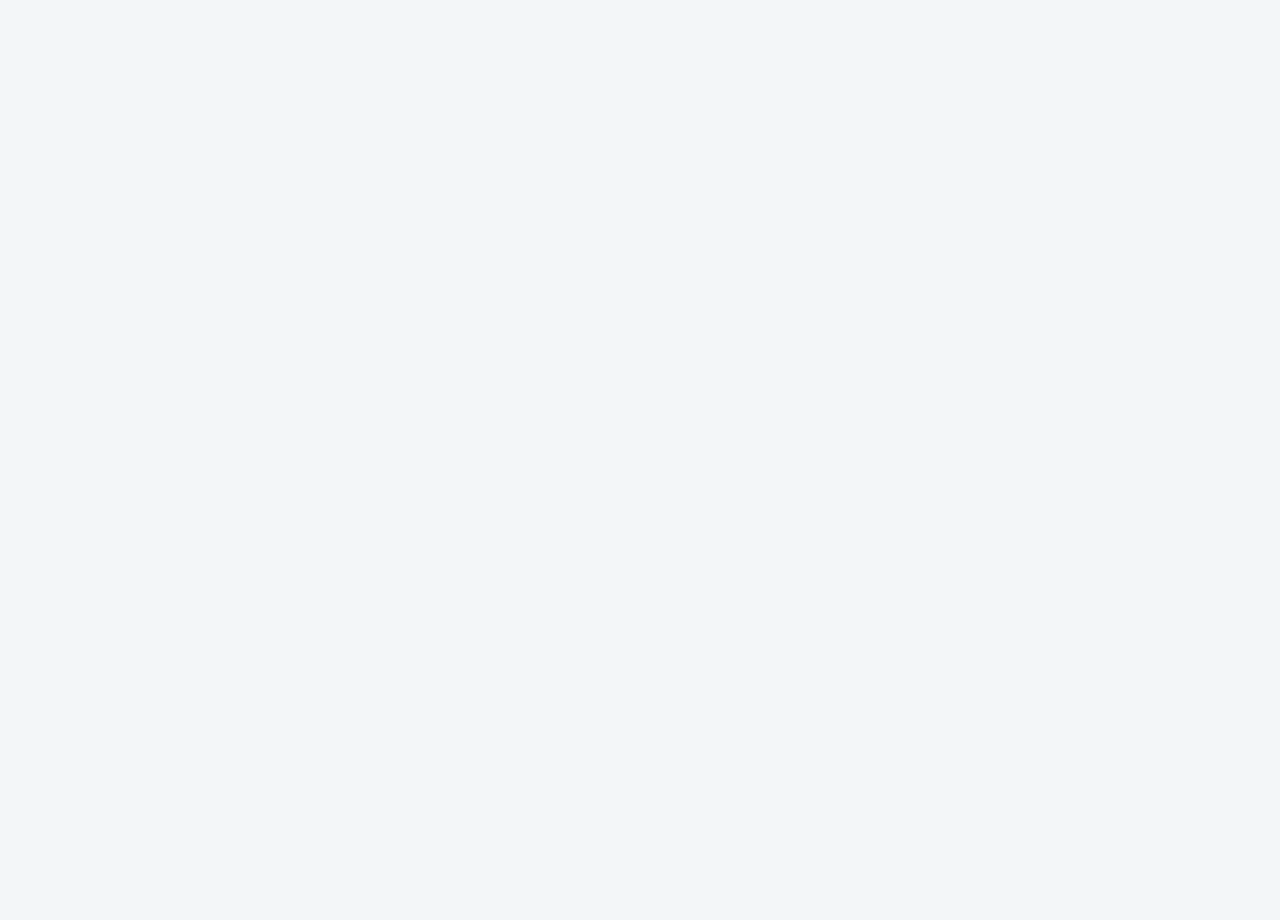
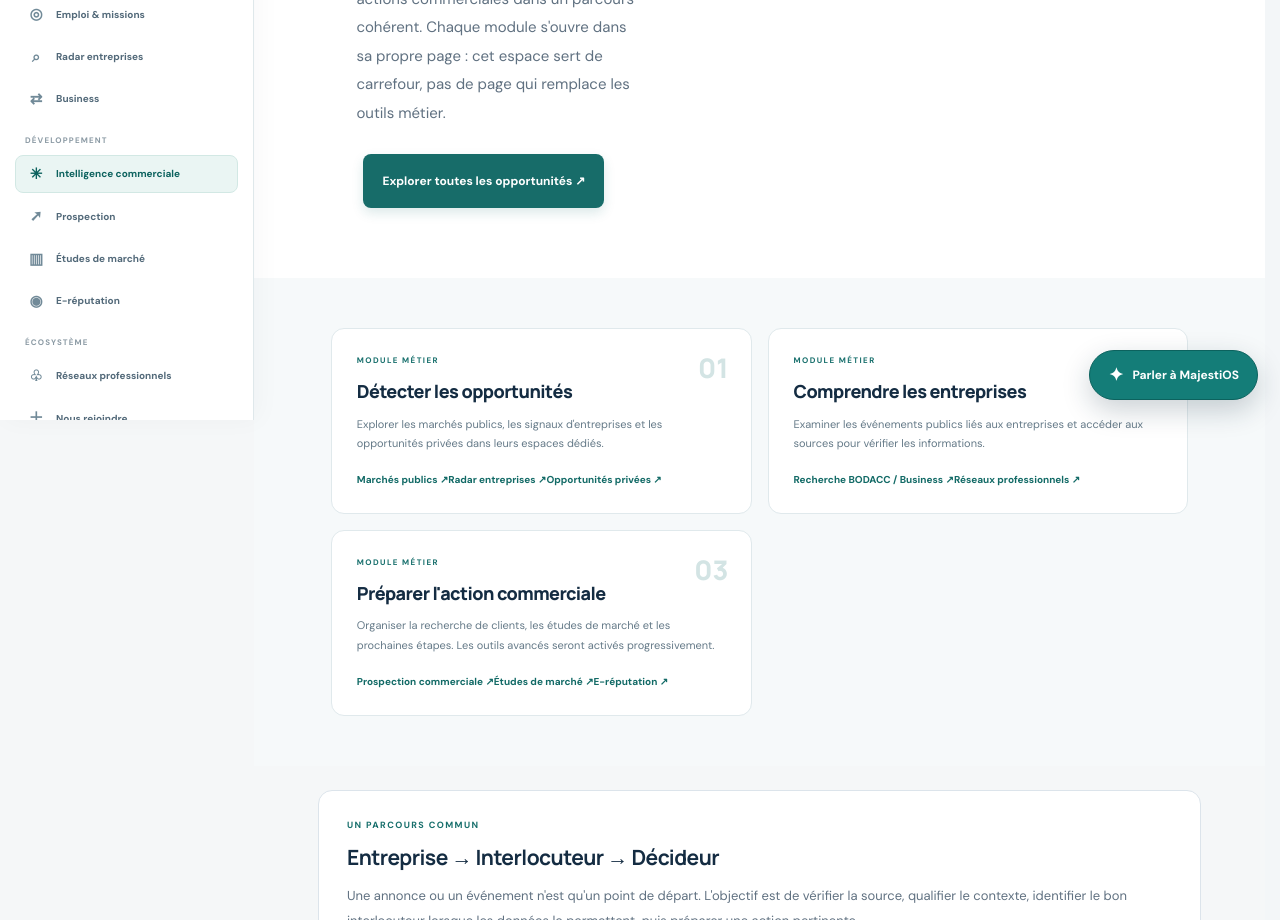
Before and after one commit to Chexpeer/Majestios, a Next.js app: page /intelligence-commerciale in a window 1280 px wide. Before the commit this address had no page. Shown: the part 380-1300 px from the top of the page. Before the commit the page ends 800 px from the top, so only its background shows below. Built offline with nearby package versions, Linux system fonts and the light colour scheme.

Commit message:
fix(navigation): create dedicated commercial intelligence hub

```diff
--- a/src/app/intelligence-commerciale/page.tsx
+++ b/src/app/intelligence-commerciale/page.tsx
@@ -1,6 +1,92 @@
-import { redirect } from "next/navigation";
+import Link from "next/link";
+import PublicHeader from "@/components/public-header";
 
-// Compatibilité avec les anciennes URL : la navigation canonique est désormais centralisée.
-export default function LegacyRouteRedirect() {
-  redirect("/developpement-commercial");
+export const metadata = {
+  title: "Intelligence commerciale — MajestiOS",
+  description: "Un espace dédié pour transformer les signaux du marché en opportunités commerciales qualifiées.",
+};
+
+const modules = [
+  {
+    number: "01",
+    title: "Détecter les opportunités",
+    description: "Explorer les marchés publics, les signaux d'entreprises et les opportunités privées dans leurs espaces dédiés.",
+    links: [
+      { label: "Marchés publics", href: "/appels-offres-publics" },
+      { label: "Radar entreprises", href: "/opportunites/radar-entreprises" },
+      { label: "Opportunités privées", href: "/appels-offres-prives" },
+    ],
+  },
+  {
+    number: "02",
+    title: "Comprendre les entreprises",
+    description: "Examiner les événements publics liés aux entreprises et accéder aux sources pour vérifier les informations.",
+    links: [
+      { label: "Recherche BODACC / Business", href: "/business" },
+      { label: "Réseaux professionnels", href: "/reseaux" },
+    ],
+  },
+  {
+    number: "03",
+    title: "Préparer l'action commerciale",
+    description: "Organiser la recherche de clients, les études de marché et les prochaines étapes. Les outils avancés seront activés progressivement.",
+    links: [
+      { label: "Prospection commerciale", href: "/developpement-commercial/prospection" },
+      { label: "Études de marché", href: "/developpement-commercial/etudes-de-marche" },
+      { label: "E-réputation", href: "/developpement-commercial/e-reputation" },
+    ],
+  },
+];
+
+export default function CommercialIntelligencePage() {
+  return (
+    <main className="public-site concept-page">
+      <PublicHeader />
+      <section className="how-section concept-hero">
+        <div>
+          <span className="section-label">OPPORTUNITY INTELLIGENCE</span>
+          <h1>De l'information à <em>l'action commerciale.</em></h1>
+          <p>
+            MajestiOS relie les signaux du marché, les entreprises, les interlocuteurs
+            et les actions commerciales dans un parcours cohérent. Chaque module
+            s'ouvre dans sa propre page : cet espace sert de carrefour, pas de page
+            qui remplace les outils métier.
+          </p>
+          <Link className="search-submit concept-cta" href="/opportunites">
+            Explorer toutes les opportunités ↗
+          </Link>
+        </div>
+      </section>
+      <section className="opportunity-hub-grid" aria-label="Modules d'intelligence commerciale">
+        {modules.map((module) => (
+          <article key={module.number}>
+            <span className="opportunity-hub-number">{module.number}</span>
+            <span className="section-label">MODULE MÉTIER</span>
+            <h2>{module.title}</h2>
+            <p>{module.description}</p>
+            <nav className="concept-module-links" aria-label={module.title}>
+              {module.links.map((link) => (
+                <Link key={link.href} href={link.href}>
+                  {link.label} ↗
+                </Link>
+              ))}
+            </nav>
+          </article>
+        ))}
+      </section>
+      <section className="concept-principles">
+        <span className="section-label">UN PARCOURS COMMUN</span>
+        <h2>Entreprise → Interlocuteur → Décideur</h2>
+        <p>
+          Une annonce ou un événement n'est qu'un point de départ. L'objectif est
+          de vérifier la source, qualifier le contexte, identifier le bon interlocuteur
+          lorsque les données le permettent, puis préparer une action pertinente.
+        </p>
+        <p><strong>État des fonctionnalités :</strong> les pages reliées à des sources actives sont signalées dans leur espace. Les modules encore en préparation restent présentés comme tels ; cette page ne prétend pas qu'ils sont déjà entièrement automatisés.</p>
+        <Link className="search-submit concept-cta" href="/developpement-commercial">
+          Voir les services de développement commercial ↗
+        </Link>
+      </section>
+    </main>
+  );
 }
```
